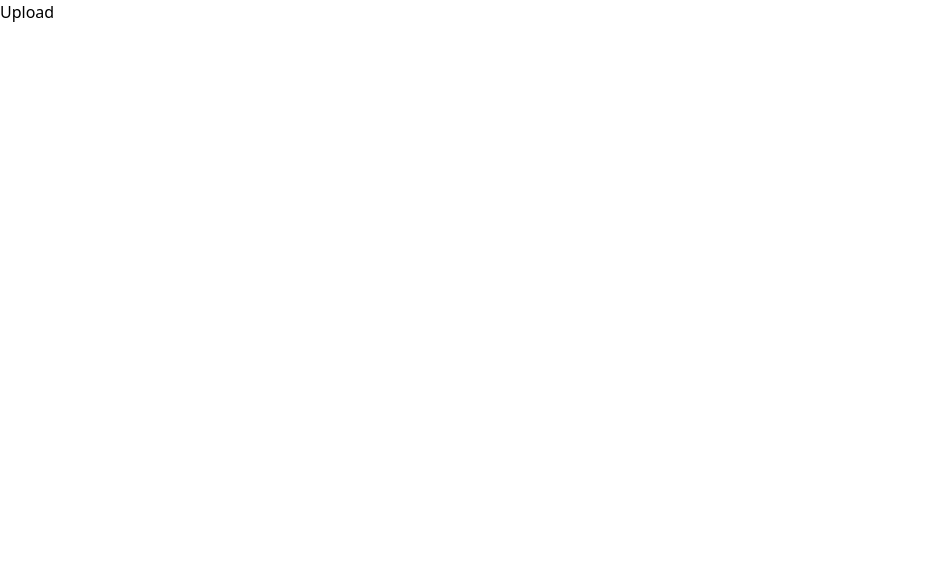
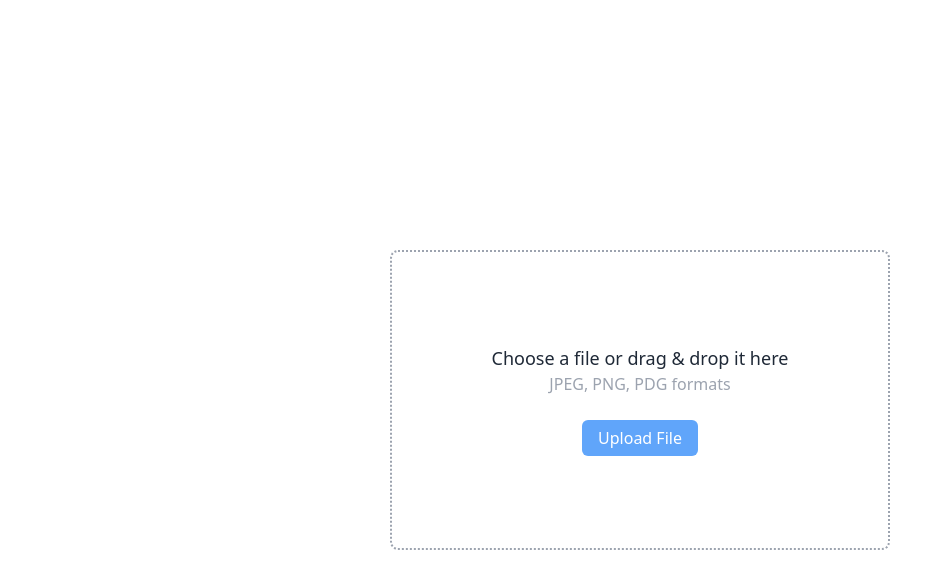
Before and after one commit to Rupesh-Piwal/doc-annotation, a React (Vite) app: page / in a window 1280 px wide. Shown: the top 588 px of the page, without its empty margins (0-952 px from the left). Built offline with nearby package versions, Linux system fonts and the light colour scheme.

Commit message:
upload comp UI

```diff
--- a/src/App.jsx
+++ b/src/App.jsx
@@ -1,7 +1,12 @@
 import React from "react";
+import Upload from "./components/Upload";
 
 const App = () => {
-  return <div>Upload</div>;
+  return (
+    <div className="h-[100vh] w-[100vw] flex items-center justify-center mx-auto">
+      <Upload />
+    </div>
+  );
 };
 
 export default App;
--- /dev/null
+++ b/src/components/Upload.jsx
@@ -0,0 +1,21 @@
+import React from "react";
+
+const Upload = () => {
+  return (
+    <div className="border-2 border-gray-400 w-[500px] h-[300px] rounded-lg border-dotted flex flex-col gap-6 justify-center items-center">
+      <div className="text-center">
+        <h1 className="text-gray-800 text-lg ">
+          Choose a file or drag & drop it here
+        </h1>
+        <p className="text-gray-400">JPEG, PNG, PDG formats</p>
+      </div>
+      <div>
+        <button className="px-4 py-1.5 rounded-md bg-blue-400 hover:bg-blue-500 text-white">
+          Upload File
+        </button>
+      </div>
+    </div>
+  );
+};
+
+export default Upload;
```
